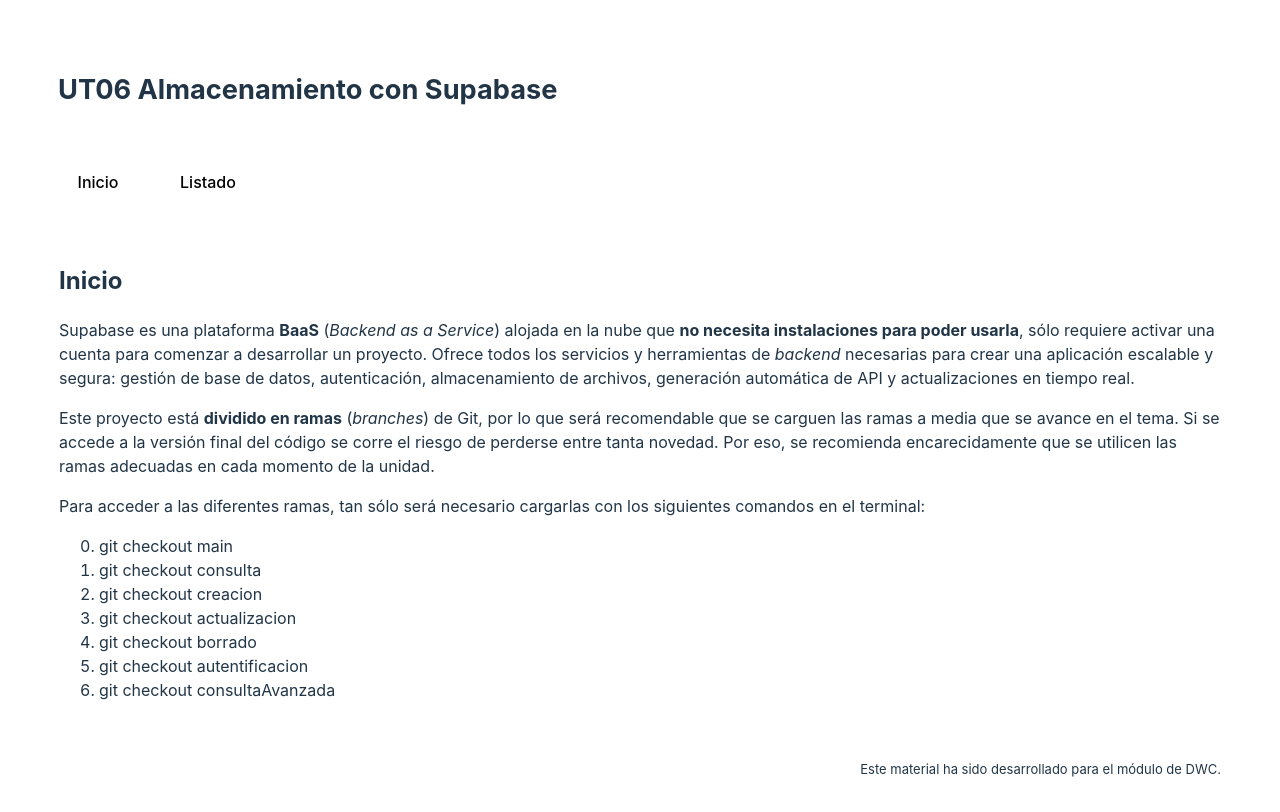
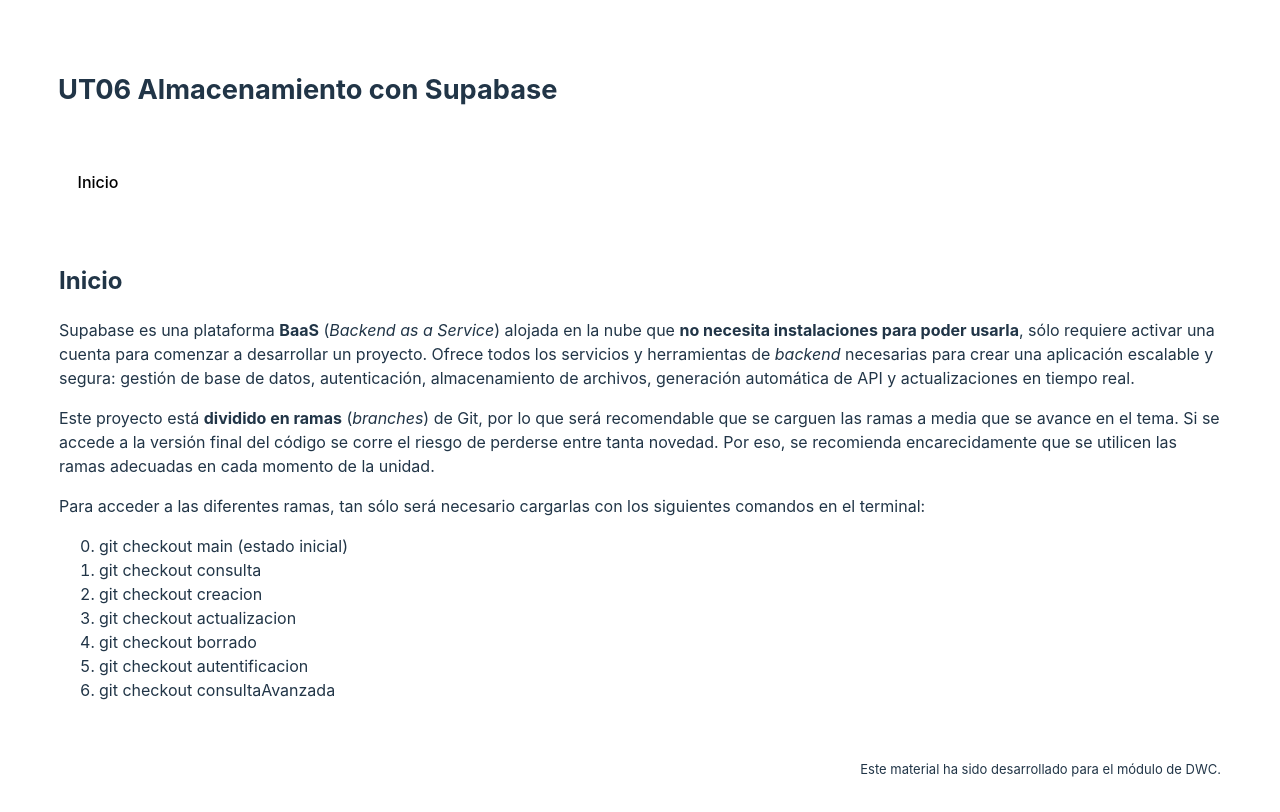
Before and after one commit to Jucagovi/supabase_DWC, a React (Vite) app: page / in a window 1280 px wide. Shown: the top 812 px of the page. Built offline with nearby package versions, Linux system fonts and the light colour scheme.

Commit message:
Commit inicial

```diff
--- a/src/App.jsx
+++ b/src/App.jsx
@@ -1,7 +1,6 @@
 import React, { Fragment } from "react";
 import "./App.css";
 import Cabecera from "./componentes/estructura/Cabecera.jsx";
-import ProveedorFeos from "./contextos/ProveedorFeos.jsx";
 import Navegacion from "./componentes/estructura/Navegacion.jsx";
 import Principal from "./componentes/estructura/Principal.jsx";
 import Pie from "./componentes/estructura/Pie.jsx";
--- a/src/componentes/estructura/Navegacion.jsx
+++ b/src/componentes/estructura/Navegacion.jsx
@@ -9,9 +9,6 @@
         <Link className='enlace' to='/'>
           Inicio
         </Link>
-        <Link className='enlace' to='/listado'>
-          Listado
-        </Link>
       </nav>
     </Fragment>
   );
--- a/src/componentes/estructura/rutas/Rutas.jsx
+++ b/src/componentes/estructura/rutas/Rutas.jsx
@@ -2,14 +2,12 @@
 import { Routes, Route } from "react-router-dom";
 import Inicio from "../../../paginas/Inicio.jsx";
 import Error from "../../../paginas/Error.jsx";
-import Listado from "../../../paginas/Listado.jsx";
 
 const Rutas = () => {
   return (
     <Fragment>
       <Routes>
         <Route path='/' element={<Inicio />} />
-        <Route path='listado' element={<Listado />} />
         <Route path='*' element={<Error />} />
       </Routes>
     </Fragment>
--- a/src/paginas/Inicio.jsx
+++ b/src/paginas/Inicio.jsx
@@ -27,7 +27,7 @@
         con los siguientes comandos en el terminal:
       </p>
       <ol start='0'>
-        <li>git checkout main</li>
+        <li>git checkout main (estado inicial)</li>
         <li>git checkout consulta</li>
         <li>git checkout creacion</li>
         <li>git checkout actualizacion</li>
--- a/src/paginas/Listado.jsx
+++ /dev/null
@@ -1,14 +0,0 @@
-import React, { Fragment } from "react";
-
-const Listado = () => {
-  return (
-    <Fragment>
-      <h2>Listado</h2>
-      <div className='centrado'>
-        <ListadoFeosSencillo />
-      </div>
-    </Fragment>
-  );
-};
-
-export default Listado;
```
Also changed, not shown: src/hooks/useFeos.js (deleted, +0 -9 lines).
